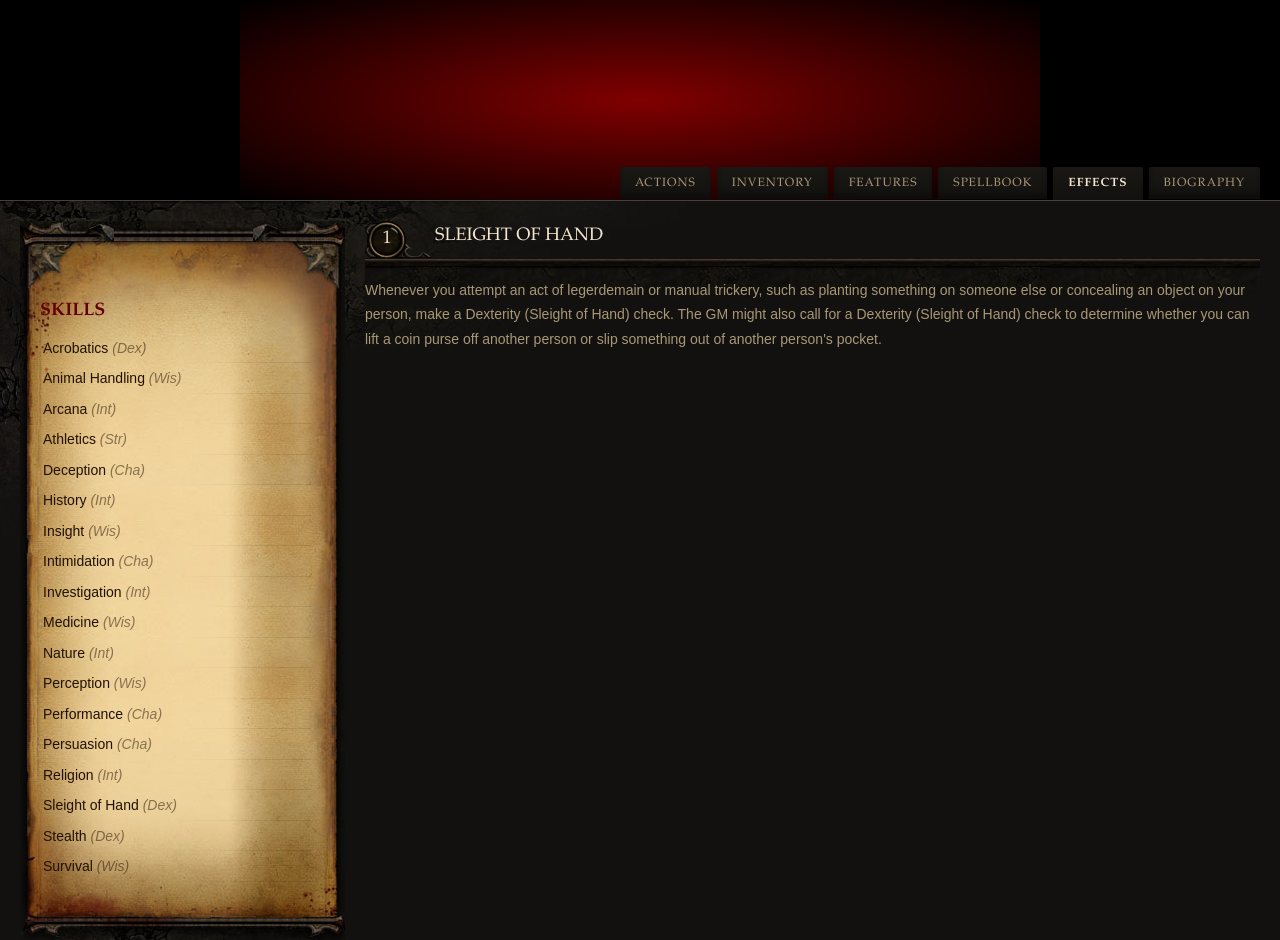
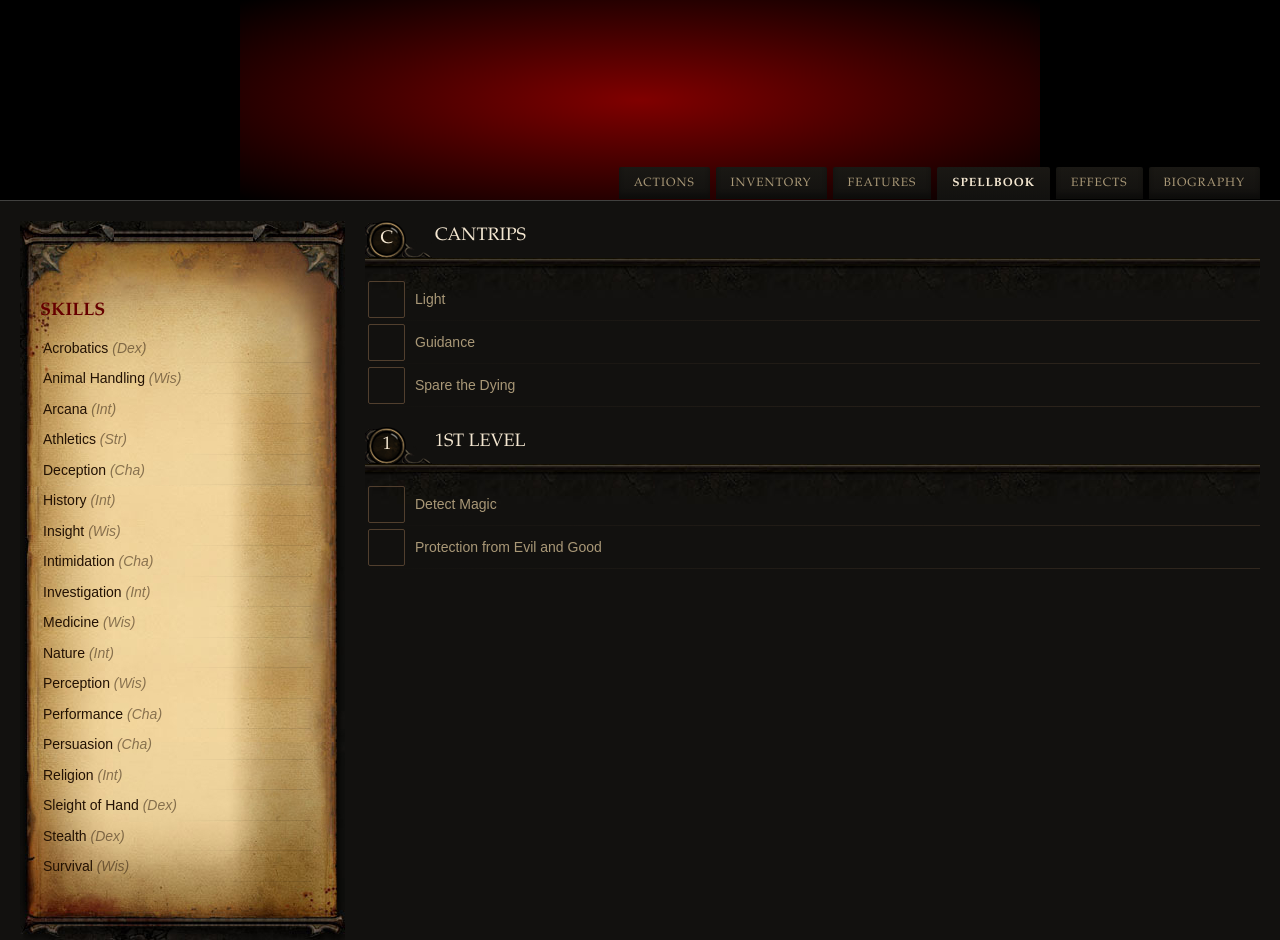
Before and after one commit to zstix/fvtt-gothic-sheet, a website built with Parcel: page src/index.html in a window 1280 px wide. Shown: the top 940 px of the page. Built offline with nearby package versions, Linux system fonts and the light colour scheme.

Commit message:
chore: start to add a list of spells

```diff
--- a/src/index.html
+++ b/src/index.html
@@ -35,16 +35,41 @@
     </div>
 
     <div class="features__desc">
-      <h2><span class="identifier">1</span>Sleight of Hand</h2>
-      <p>Whenever you attempt an act of legerdemain or manual trickery, such as planting something on someone else or concealing an object on your person, make a Dexterity (Sleight of Hand) check. The GM might also call for a Dexterity (Sleight of Hand) check to determine whether you can lift a coin purse off another person or slip something out of another person's pocket.</p>
+      <h2><span class="identifier">C</span>Cantrips</h2>
+      <ul class="item-list">
+        <li>
+          <div class="icon"></div>
+          <div class="name">Light</div>
+        </li>
+        <li>
+          <div class="icon"></div>
+          <div class="name">Guidance</div>
+        </li>
+        <li>
+          <div class="icon"></div>
+          <div class="name">Spare the Dying</div>
+        </li>
+      </ul>
+
+      <h2><span class="identifier">1</span>1st Level</h2>
+      <ul class="item-list">
+        <li>
+          <div class="icon"></div>
+          <div class="name">Detect Magic</div>
+        </li>
+        <li>
+          <div class="icon"></div>
+          <div class="name">Protection from Evil and Good</div>
+        </li>
+      </ul>
     </div>
 
     <ul class="features__tabs">
       <li><a>Actions</a></li>
       <li><a>Inventory</a></li>
       <li><a>Features</a></li>
-      <li><a>Spellbook</a></li>
-      <li class="active"><a>Effects</a></li>
+      <li class="active"><a>Spellbook</a></li>
+      <li><a>Effects</a></li>
       <li><a>Biography</a></li>
     </ul>
   </div>
--- a/src/style.css
+++ b/src/style.css
@@ -73,6 +73,7 @@ p {
   position: relative;
   display: grid;
   grid-template-areas: "skills desc";
+  grid-template-columns: calc(235px + 5.5 * var(--space-padding)) 1fr;
   border-top: 1px solid rgba(255, 255, 255, 0.2);
 }
 
@@ -81,7 +82,7 @@ p {
   position: absolute;
   left: 0;
   top: 0;
-  width: 990px;
+  max-width: 990px;
   height: 390px;
   background: url('./img/features-bg.jpg') no-repeat -4px 0;
 }
@@ -93,7 +94,6 @@ p {
   padding: 75px var(--space-padding) 75px;
   background: url('./img/parchment.jpg') repeat-y;
   color: var(--color-fg-4);
-  margin-right: var(--space-padding);
 }
 
 .features__skills::before,
@@ -209,3 +209,25 @@ p {
   color: var(--color-fg-3);
   box-shadow: none;
 }
+
+ul.item-list {
+  margin-bottom: var(--space-padding);
+}
+
+ul.item-list li {
+  border-style: solid;
+  border-image: linear-gradient(to right, rgba(0, 0, 0, 0), rgba(81, 63, 46, 0.5)) 1 / 0 0 1px 0;
+  display: flex;
+  align-items: center;
+}
+
+ul.item-list .icon {
+  width: 35px;
+  height: 35px;
+  border: 1px solid #513f2e;
+  margin-right: 10px;
+  border-radius: var(--border-radius);
+}
+
+ul.item-list .name {
+}
```
